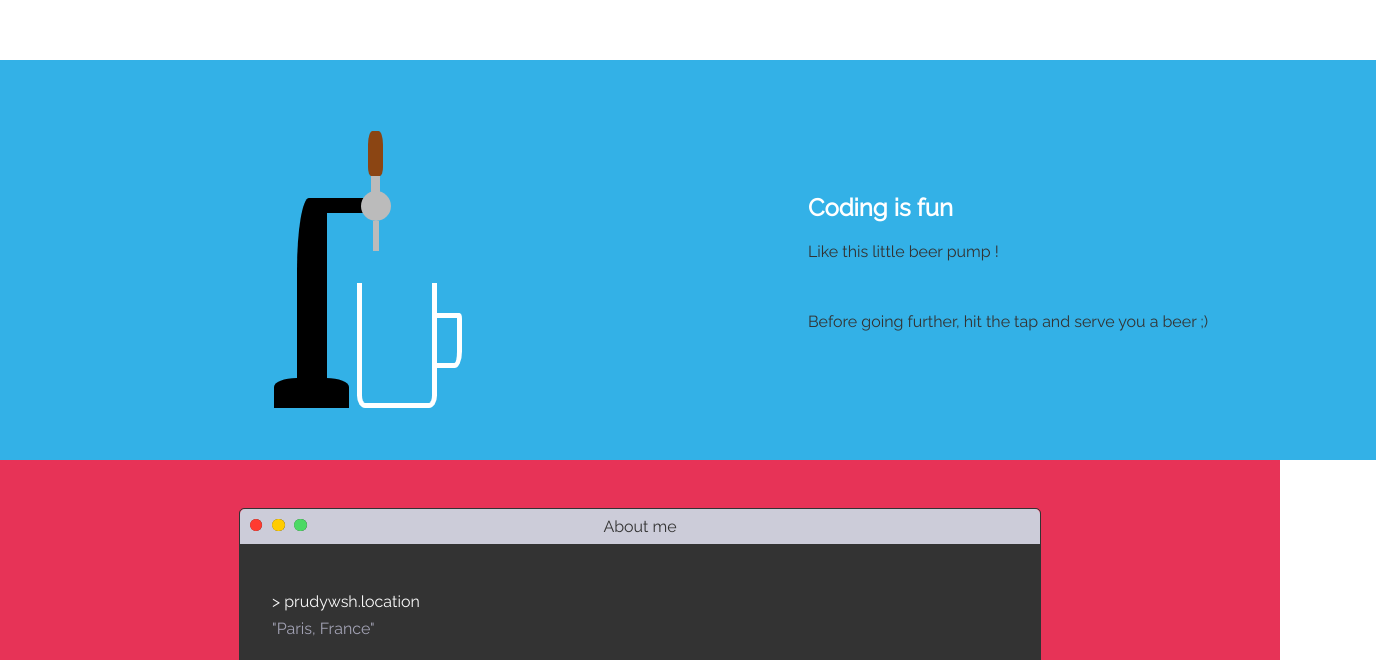
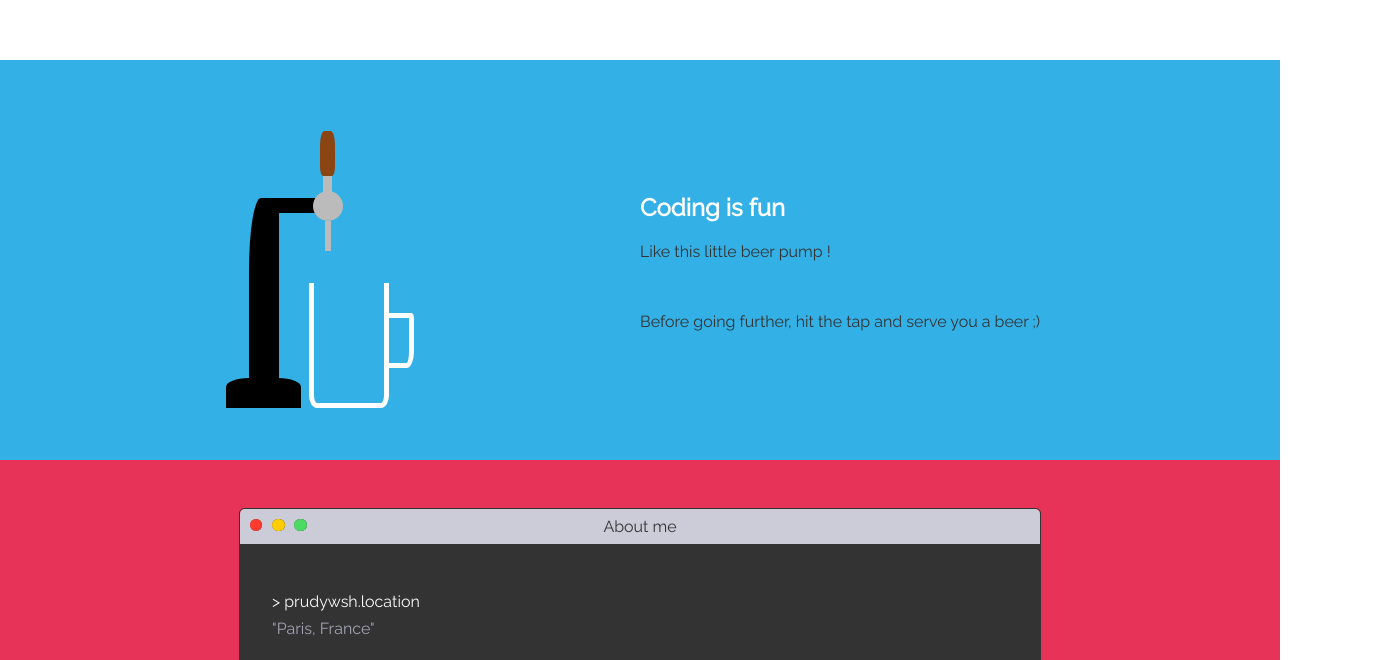
Before and after one commit to ntnprdhmm/prudywsh.com, a Vue app in the folder client/: page /#/ in a window 1280 px wide. Shown: the part 740-1400 px from the top of the page, 1376 px wide, since content can reach past the window. Built offline with nearby package versions, Linux system fonts and the light colour scheme.

Commit message:
fix bar section

```diff
--- a/client/src/components/bar/Bar.vue
+++ b/client/src/components/bar/Bar.vue
@@ -68,7 +68,8 @@ export default {
     display: table;
     width: 100%;
     table-layout: fixed;
-    padding: $section-padding;
+    padding-top: $section-padding;
+    padding-bottom: $section-padding;
   }
 
   .bar__drawing, .bar__content {
@@ -78,7 +79,7 @@ export default {
     height: auto;
   }
 
-  .bar__drawing__flex, .bar__content__flex {
+  .bar__drawing__flex {
     display: flex;
     justify-content: center;
     align-items: center;
```
